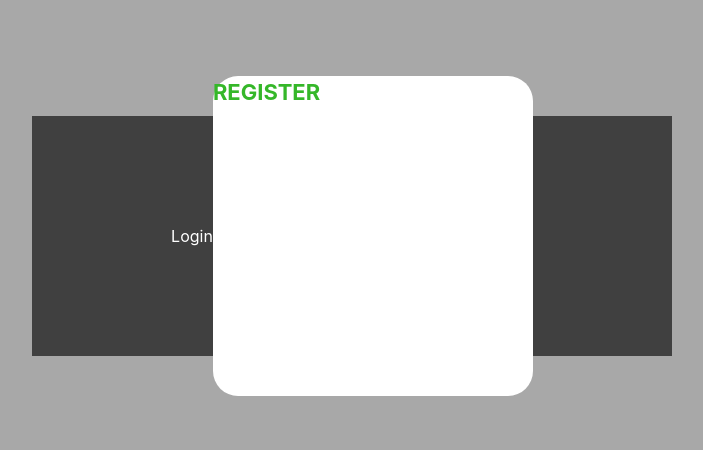
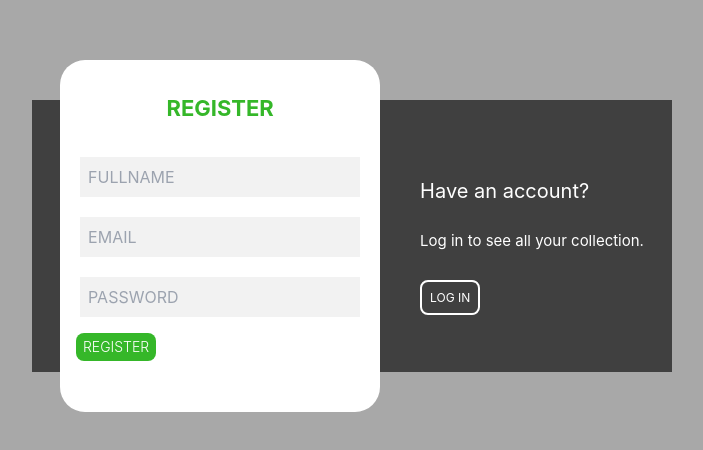
Before and after one commit to sanaz-git/login-register-form, a React (Create React App) app: page /register in a window 1280 px wide. Shown: the part 164-614 px from the top of the page, without its empty margins (288-991 px from the left). Built offline with nearby package versions, Linux system fonts and the light colour scheme.

Commit message:
complete register page

```diff
--- a/src/components/BackBox.js
+++ b/src/components/BackBox.js
@@ -3,14 +3,14 @@ import { Link } from 'react-router-dom';
 
 const BackBox = ({heading,paragraph,linkName,linkUrl="#"}) => {
     return (
-        <div className=''>
+        <div className='ml-10'>
             <h2 className='text-[20px] font-normal py-3'>
                 {heading}
             </h2>
             <p className='text-[15px] pt-3 pb-8'>
                 {paragraph}
             </p>
-            <Link to={linkUrl} className='border-2 border-white rounded-lg p-2 font-light mt-4'>
+            <Link to={linkUrl} className='border-2 border-white rounded-lg p-2 font-normal text-xs mt-4 '>
                 {linkName}
             </Link>
 
--- a/src/components/Inputs.js
+++ b/src/components/Inputs.js
@@ -1,6 +1,6 @@
 import React from 'react';
 
-const fixedInputClass=' bg-[#F2F2F2] w-[300px] pl-2 py-2 '
+const fixedInputClass=' bg-[#F2F2F2] w-[280px] pl-2 py-2 '
 
 const Inputs = ({
     handleChange,
--- a/src/pages/Login.js
+++ b/src/pages/Login.js
@@ -13,7 +13,7 @@ const Login = () => {
   };
 
   return (
-    <div className="flex w-[40rem] h-60 bg-[#404040] items-center justify-center text-white">
+    <div className="flex w-[40rem] h-[17rem] bg-[#404040] items-center justify-center text-white">
       <BackBox
         heading="Don't have an account?"
         paragraph="Register for great service"
@@ -21,7 +21,7 @@ const Login = () => {
         linkUrl="/register"
       />
 
-      <div className="w-[20rem] h-80 bg-[#FFFFFF]  rounded-[25px] ml-[50px] ">
+      <div className="w-[20rem] h-[22rem] bg-[#FFFFFF]  rounded-[25px] ml-[25px] ">
         <h1 className=" text-[#35B729] text-[22px] font-bold text-center mt-8">LOG IN</h1>
         <form>
           <div className="space-y-5 text-center mt-8 mb-4">
--- a/src/pages/Register.js
+++ b/src/pages/Register.js
@@ -1,14 +1,47 @@
-import React from 'react';
-import { Link } from 'react-router-dom';
+import React, { useState } from "react";
+import BackBox from "../components/BackBox";
+import Button from "../components/Button";
+import Inputs from "../components/Inputs";
 
+import { registerFields } from "../constants/formField";
+const Register = () => {
+    const[registerState,setRegisterState]=useState({})
 
-const Register = () => {
-    return (
-        <div className=' lg:flex w-[40rem] h-60 bg-[#404040] items-center justify-center text-white'>
-        <Link to="/login"><button>Login</button></Link>
-        <h1 className='hidden lg:flex w-[20rem] h-80 bg-[#FFFFFF]  rounded-[25px] text-[#35B729] text-[22px] font-bold text-center'> REGISTER</h1>
-     </div>
-    );
+    const handleChange=(e) => setRegisterState({...registerState,[e.target.id]:e.target.value})
+
+  return (
+    <div className=" flex w-[40rem] h-[17rem] bg-[#404040] items-center justify-center text-white">
+        <div className="w-[20rem] h-[22rem] bg-[#FFFFFF]  rounded-[25px]  ">
+      <h1 className=" text-[#35B729] text-[22px] font-bold text-center mt-8">REGISTER</h1>
+        <form>
+          <div className="space-y-5 text-center mt-8 mb-4">
+            {registerFields.map((field) => (
+              <Inputs
+                key={field.id}
+                handleChange={handleChange}
+                value={registerState[field.id]}
+                id={field.id}
+                name={field.name}
+                type={field.type}
+                isRequired={field.isRequired}
+                placeholder={field.placeholder}
+              />
+            ))}
+          </div>
+        </form>
+
+        <Button linkName="REGISTER" linkUrl="" />
+
+      </div>
+      <BackBox
+        heading="Have an account?"
+        paragraph="Log in to see all your collection."
+        linkName="LOG IN"
+        linkUrl="/login"
+      />
+
+    </div>
+  );
 };
 
 export default Register;
```
